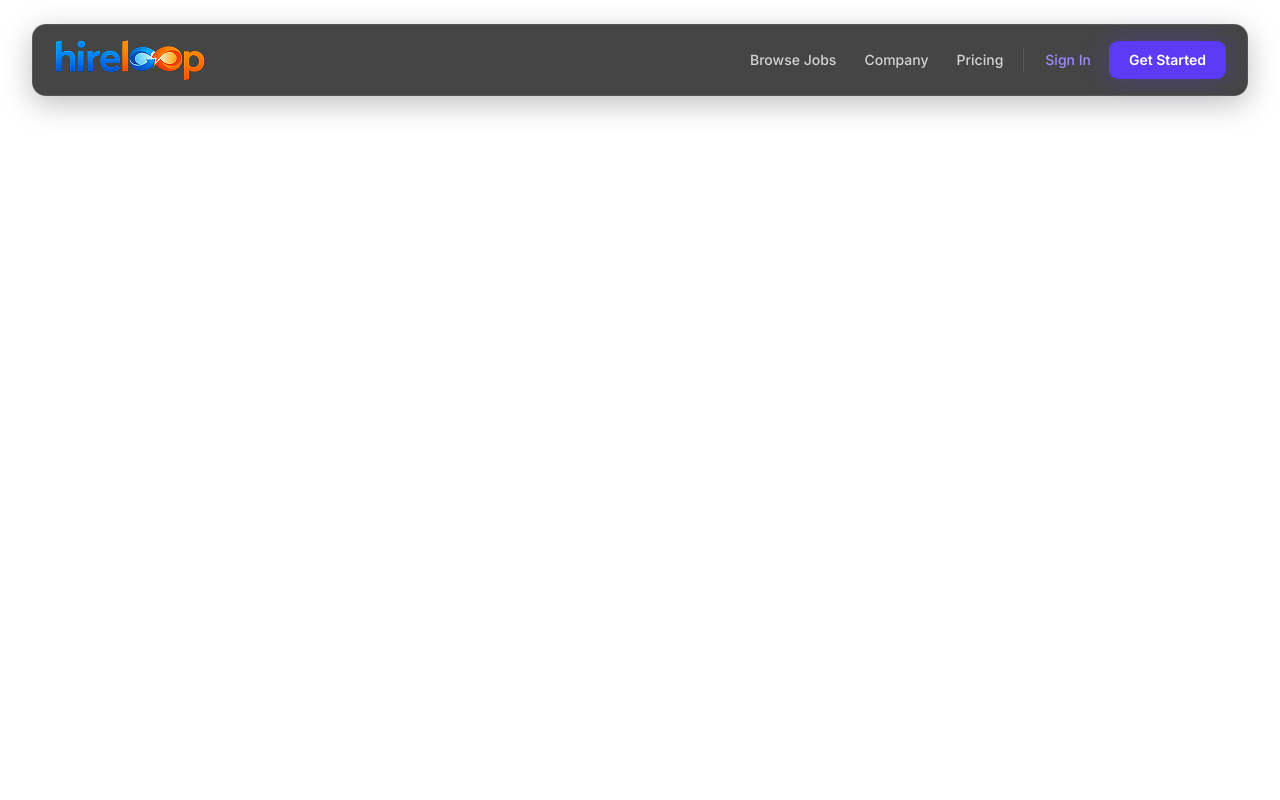
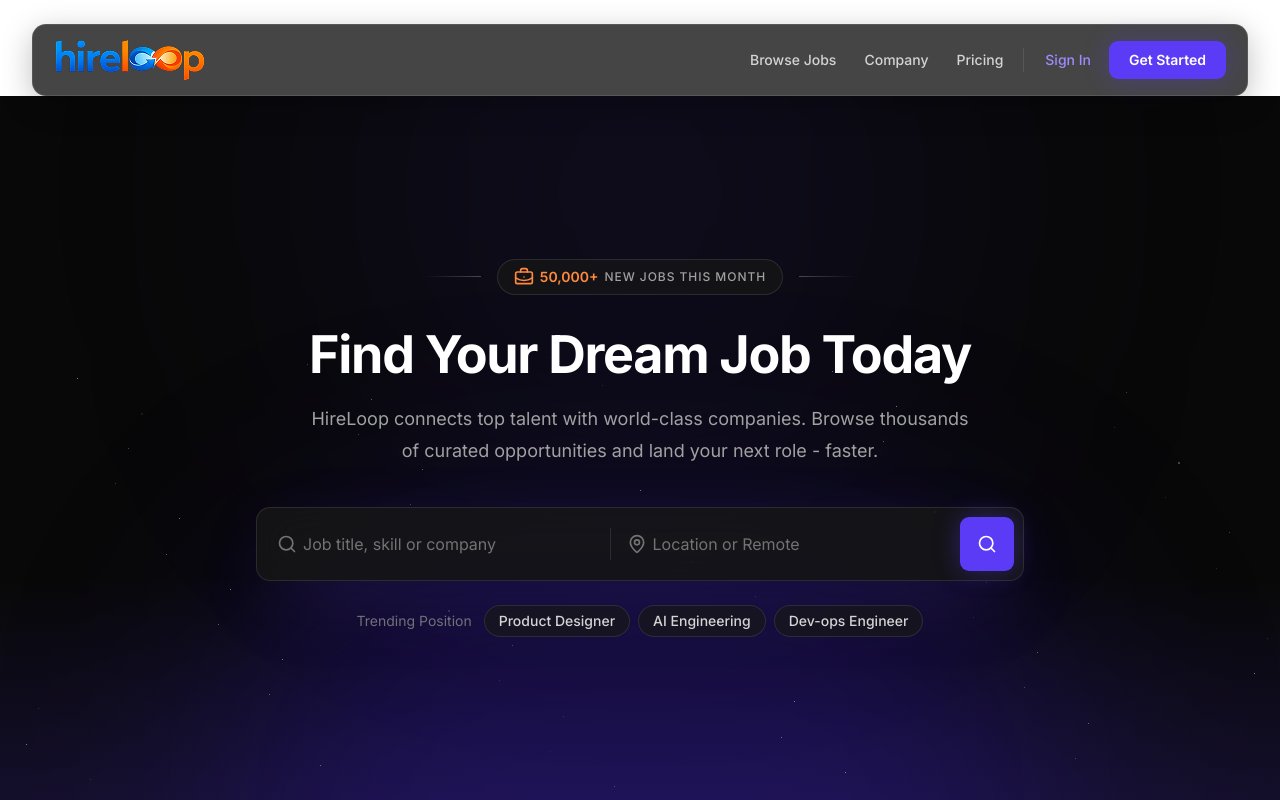
Before and after one commit to samratahmed2000/hireloop-client, a Next.js app: page / in a window 1280 px wide. Built offline with nearby package versions, Linux system fonts and the light colour scheme.

Commit message:
Hero Section completed

```diff
--- a/app/page.tsx
+++ b/app/page.tsx
@@ -1,5 +1,11 @@
+import Hero from "@/components/homepage/Hero"
+
 const Homepage = () => {
-  return <main></main>
+  return (
+    <main>
+      <Hero />
+    </main>
+  )
 }
 
 export default Homepage
--- /dev/null
+++ b/components/homepage/Hero.tsx
@@ -0,0 +1,167 @@
+import Link from "next/link"
+import { BriefcaseBusiness, MapPinIcon, SearchIcon } from "lucide-react"
+import { Badge } from "@/components/ui/badge"
+import { Button } from "@/components/ui/button"
+import {
+  InputGroup,
+  InputGroupAddon,
+  InputGroupInput,
+} from "@/components/ui/input-group"
+import { Separator } from "@/components/ui/separator"
+
+const trendingPositions = [
+  "Product Designer",
+  "AI Engineering",
+  "Dev-ops Engineer",
+] as const
+
+const stars = Array.from({ length: 56 }, (_, index) => ({
+  left: `${(index * 37 + 11) % 100}%`,
+  top: `${38 + ((index * 53 + 7) % 62)}%`,
+  size: index % 13 === 0 ? 2 : 1,
+  opacity: 0.18 + (index % 4) * 0.14,
+  accent: index % 9 === 0,
+}))
+
+const Hero = () => {
+  return (
+    <section
+      id="hero"
+      className="relative isolate flex min-h-[calc(100svh-4.5rem)] flex-col items-center justify-center overflow-hidden bg-[#080808] px-4 py-16 text-center text-white sm:px-6 sm:py-20 md:min-h-[calc(100svh-5rem)] lg:min-h-[calc(100svh-6rem)] lg:px-8 lg:py-24"
+    >
+      <div aria-hidden className="pointer-events-none absolute inset-0">
+        <div className="absolute -top-48 left-1/2 size-144 -translate-x-1/2 rounded-full bg-[#5b3bf5]/10 blur-[140px]" />
+        <div className="absolute -bottom-64 left-1/2 h-128 w-208 -translate-x-1/2 rounded-full bg-[#3b1bd8]/25 blur-[120px]" />
+        <div className="absolute inset-x-0 bottom-0 h-56 bg-linear-to-t from-[#5b3bf5]/15 to-transparent" />
+
+        {stars.map((star, index) => (
+          <span
+            key={index}
+            className="absolute rounded-full"
+            style={{
+              left: star.left,
+              top: star.top,
+              width: star.size,
+              height: star.size,
+              opacity: star.opacity,
+              backgroundColor: star.accent ? "#8b7bff" : "#ffffff",
+              boxShadow:
+                star.size > 1 ? "0 0 8px rgba(255, 255, 255, 0.65)" : undefined,
+            }}
+          />
+        ))}
+      </div>
+
+      <div className="relative z-10 mx-auto flex w-full max-w-5xl flex-col items-center">
+        <div className="flex w-full items-center justify-center gap-2 sm:gap-4">
+          <span className="h-px w-8 bg-linear-to-r from-transparent to-white/25 sm:w-14" />
+          <Badge
+            variant="outline"
+            className="h-8 gap-1.5 rounded-full border-white/10 bg-neutral-900/70 px-3 text-[9px] tracking-[0.08em] text-neutral-400 backdrop-blur sm:h-9 sm:px-4 sm:text-xs"
+          >
+            <span className="flex size-5 items-center justify-center">
+              <BriefcaseBusiness className="size-5 text-[#ff8a3d]" />
+            </span>
+            <span className="text-xs font-semibold tracking-normal text-[#ff8a3d] sm:text-sm">
+              50,000+
+            </span>
+            <span className="whitespace-nowrap">NEW JOBS THIS MONTH</span>
+          </Badge>
+          <span className="h-px w-8 bg-linear-to-l from-transparent to-white/25 sm:w-14" />
+        </div>
+
+        <h1 className="mt-6 max-w-4xl text-4xl leading-[1.08] font-bold tracking-tight text-balance text-white sm:mt-8 sm:text-5xl lg:text-[3.25rem]">
+          Find Your Dream Job Today
+        </h1>
+
+        <p className="mt-4 max-w-2xl text-base leading-7 text-pretty text-neutral-400 sm:mt-5 sm:text-lg sm:leading-8">
+          HireLoop connects top talent with world-class companies. Browse
+          thousands of curated opportunities and land your next role - faster.
+        </p>
+
+        <form
+          action="/jobs"
+          method="get"
+          role="search"
+          aria-label="Find jobs"
+          className="mt-8 w-full max-w-3xl sm:mt-10"
+        >
+          <div className="flex flex-col gap-2 rounded-2xl border border-white/10 bg-neutral-900/80 p-2 shadow-[0_24px_80px_-24px_rgba(91,59,245,0.45)] backdrop-blur-xl transition-colors focus-within:border-[#5b3bf5]/40 sm:flex-row sm:items-center sm:gap-0 sm:rounded-xl sm:p-2">
+            <label htmlFor="hero-job-search" className="sr-only">
+              Job title, skill or company
+            </label>
+            <InputGroup className="h-11 flex-1 rounded-xl border-0 bg-transparent shadow-none has-[[data-slot=input-group-control]:focus-visible]:ring-2 has-[[data-slot=input-group-control]:focus-visible]:ring-[#5b3bf5]/40 sm:h-14 dark:bg-transparent">
+              <InputGroupAddon className="pl-3 text-neutral-500">
+                <SearchIcon className="size-5" />
+              </InputGroupAddon>
+              <InputGroupInput
+                id="hero-job-search"
+                name="q"
+                type="search"
+                enterKeyHint="search"
+                autoComplete="off"
+                placeholder="Job title, skill or company"
+                className="h-full text-sm text-white placeholder:text-neutral-500 md:text-base"
+              />
+            </InputGroup>
+
+            <Separator className="mx-2 bg-white/10 sm:hidden" />
+            <Separator
+              orientation="vertical"
+              className="mx-1 hidden bg-white/10 sm:block data-vertical:h-8 data-vertical:self-center"
+            />
+
+            <label htmlFor="hero-location-search" className="sr-only">
+              Location or Remote
+            </label>
+            <InputGroup className="h-11 flex-1 rounded-xl border-0 bg-transparent shadow-none has-[[data-slot=input-group-control]:focus-visible]:ring-2 has-[[data-slot=input-group-control]:focus-visible]:ring-[#5b3bf5]/40 sm:h-14 dark:bg-transparent">
+              <InputGroupAddon className="pl-3 text-neutral-500">
+                <MapPinIcon className="size-5" />
+              </InputGroupAddon>
+              <InputGroupInput
+                id="hero-location-search"
+                name="location"
+                type="search"
+                enterKeyHint="search"
+                autoComplete="off"
+                placeholder="Location or Remote"
+                className="h-full text-sm text-white placeholder:text-neutral-500 md:text-base"
+              />
+            </InputGroup>
+
+            <Button
+              type="submit"
+              aria-label="Search jobs"
+              className="h-11 w-full rounded-xl border-transparent bg-[#5b3bf5] text-white shadow-[0_0_24px_rgba(91,59,245,0.35)] hover:bg-[#6a4dff] focus-visible:ring-[#5b3bf5]/50 sm:ml-1 sm:size-14 sm:shrink-0 sm:rounded-lg"
+            >
+              <SearchIcon className="size-5" />
+              <span className="sm:sr-only">Search Jobs</span>
+            </Button>
+          </div>
+        </form>
+
+        <div className="mt-5 flex flex-col items-center gap-2 sm:mt-6 sm:flex-row sm:flex-wrap sm:justify-center">
+          <span className="text-xs text-neutral-500 sm:mr-1 sm:text-sm">
+            Trending Position
+          </span>
+          <div className="flex flex-wrap items-center justify-center gap-2">
+            {trendingPositions.map((position) => (
+              <Badge
+                key={position}
+                variant="outline"
+                render={
+                  <Link href={`/jobs?q=${encodeURIComponent(position)}`} />
+                }
+                className="h-7 cursor-pointer rounded-full border-white/10 bg-neutral-900/70 px-3 text-xs font-medium text-neutral-300 backdrop-blur transition-colors hover:border-white/20 hover:bg-white/10 hover:text-white sm:h-8 sm:px-3.5 sm:text-sm"
+              >
+                {position}
+              </Badge>
+            ))}
+          </div>
+        </div>
+      </div>
+    </section>
+  )
+}
+
+export default Hero
```
